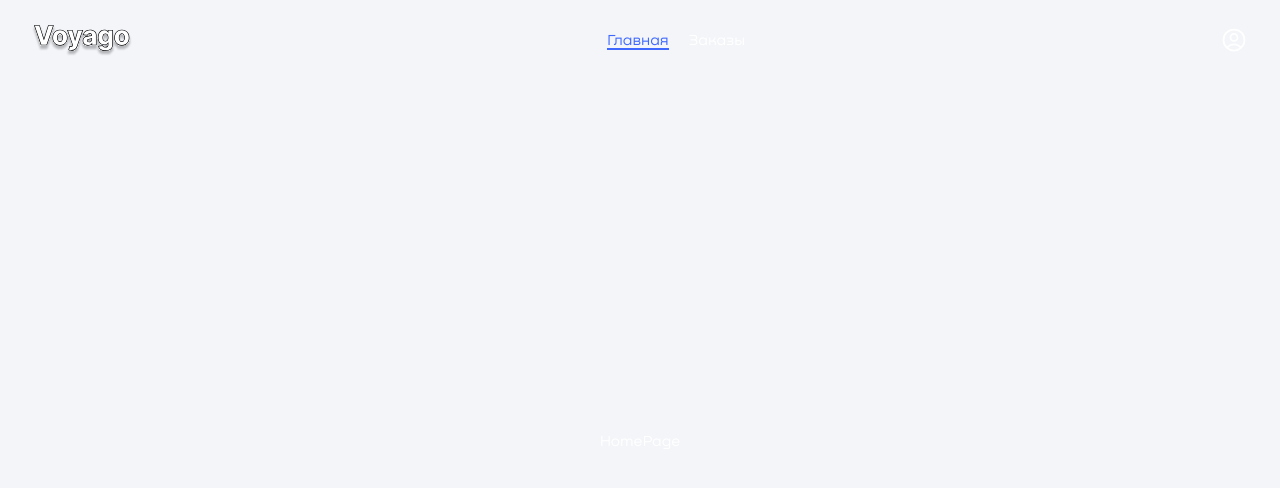
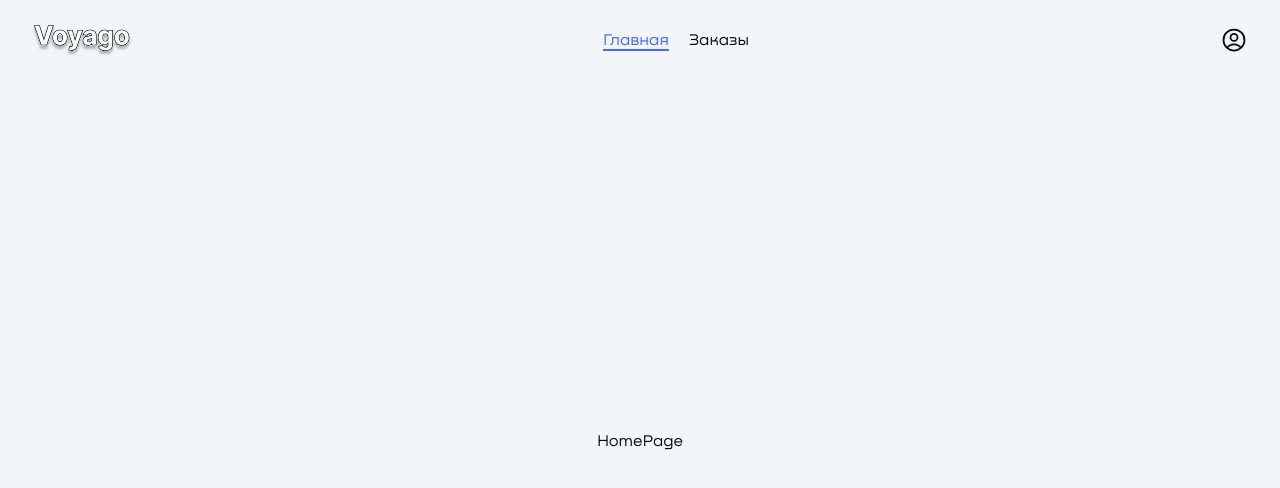
Before and after one commit to DaVas255/voyago_frontend, a React (Vite) app: page / in a window 1280 px wide. Shown: the top 488 px of the page. Built offline with nearby package versions, Linux system fonts and the light colour scheme; a web font is replaced by a local one.

Commit message:
update index.scss

```diff
--- a/src/app/assets/styles/index.scss
+++ b/src/app/assets/styles/index.scss
@@ -14,9 +14,9 @@ body {
 	height: 100%;
 	font-family: "Nekst", Arial, sans-serif;
 	background: var(--background-color);
-	color: white;
+	color: var(--black-color);
 
-	font-size: 1.5rem;
+	font-size: 1.6rem;
 	line-height: 1.2;
 	font-weight: 400;
 }
```
